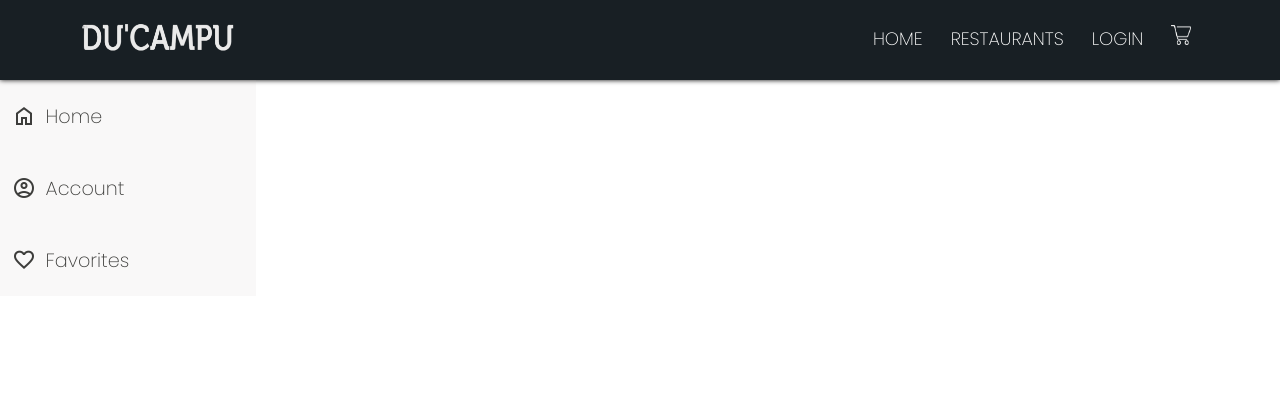
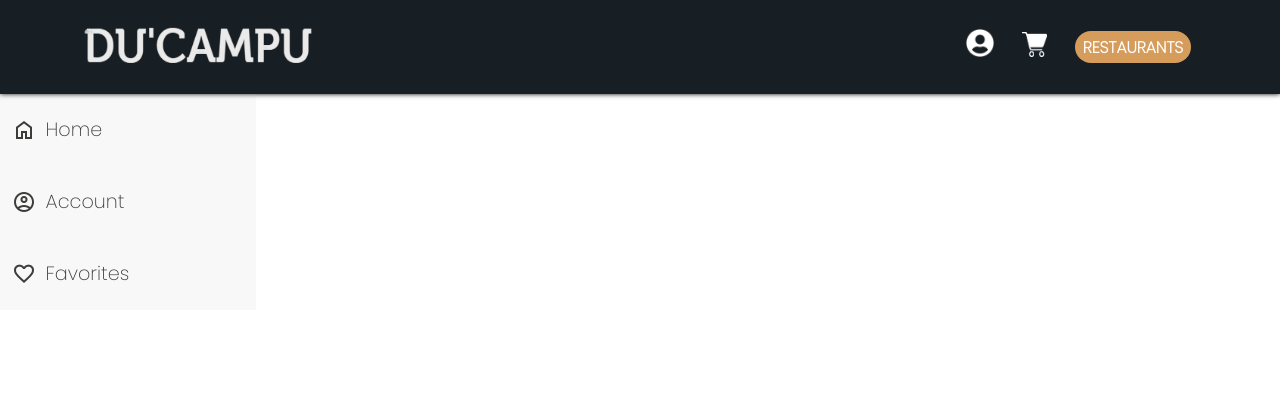
Before and after one commit to joao-teixeira02/Du-Campu, a PHP site: page /profile.php?page=1 in a window 1280 px wide. Shown: the top 420 px of the page. Run offline with PHP 8.4, Linux system fonts and the light colour scheme; data comes from the database, SQL or seed files in the repository.

Commit message:
Made icons for menu bar options

```diff
--- a/css/position.css
+++ b/css/position.css
@@ -21,13 +21,10 @@ body{
 }
 
 .menu .nav-links ul li{
-    padding: 8px 12px;
+    padding: 10px 12px;
     position: relative;
     display: inline-block;
-}
-
-.menu #logo{
-    padding-left: 0em;
+    vertical-align: middle;
 }
 
 
--- a/css/style.css
+++ b/css/style.css
@@ -11,12 +11,12 @@ header.menu{
     background-color: rgb(24, 31, 36);
     background-size: 100vw 100vh;
     box-shadow: rgb(0, 0, 0) 0px 0px 5px;
-    height: 80px;
 }
 
 .menu .nav-links ul li{
     list-style: none;
-
+    align-items:center;/*Vertical align*/
+    justify-content:center;/*horizontal align*/
 }
 
 .menu .nav-links ul li a{
@@ -27,19 +27,29 @@ header.menu{
 }
 
 
-.menu .nav-links ul li a:hover{
-    color: rgb(214, 156, 92);
+.menu #restaurantIcon{
+    background-color:rgb(214, 156, 92);
+    padding: 0.3em;
+    border-radius: 20px;
+    font-size: 16px;
+    font-weight: bold;
+    padding-right: 0.5em;
+    padding-left: 0.5em;
 }
 
+.menu #profileIcon{
+    width: 28px;
+    height: 28px;
+}
 
 .menu #logo{
-    width: 10em;
-    height: 3em;
+    width: 15em;
+    height: 4em;
 }
 
 .menu #cartIcon{
-    width: 20px;
-    height: 20px;
+    width: 25px;
+    height: 25px;
 }
 
 
--- a/template/essentials.tpl.php
+++ b/template/essentials.tpl.php
@@ -17,24 +17,17 @@
             <a href = "index.php"> <img src = "images/logo.png" id= "logo"> </a>
             <div class = "nav-links">
                 <ul>
-                    <li> <a href ="index.php">HOME</a></li>
-                    <li> <a href ="restaurants.php">RESTAURANTS</a></li>
                     <li>
-                        <?php if ($session->isLogged()) { ?>
-                            <a href ="profile.php?page=account">PROFILE</a>
-                            <?php
-                        }
-                        else { ?>
-                            <a href ="login.php">LOGIN</a>
-                            <?php
-                        }
-                        ?>
+                        <a href ="profile.php" id="profile"></a>
+                        <label for="profile"> <img clickable src="images/profile.png" id = "profileIcon"
+                        ></label>
                     </li>
                     <li>
                         <input type="checkbox" id="cart"/>
                         <label for="cart"  onclick="show_cart()" > <img clickable src="images/cart1.png" alt="Cart" id = "cartIcon"
                         onmouseover="this.src = 'images/cart1Hoover.png'"  onmouseout="this.src = 'images/cart1.png'"></label>
                     </li>
+                    <li> <a href ="restaurants.php" id = "restaurantIcon" >RESTAURANTS</a></li>
                 </ul>
             </div>
         </nav>
```
Also changed, not shown: images/cart.png, images/cart1.png, images/profile.png.
